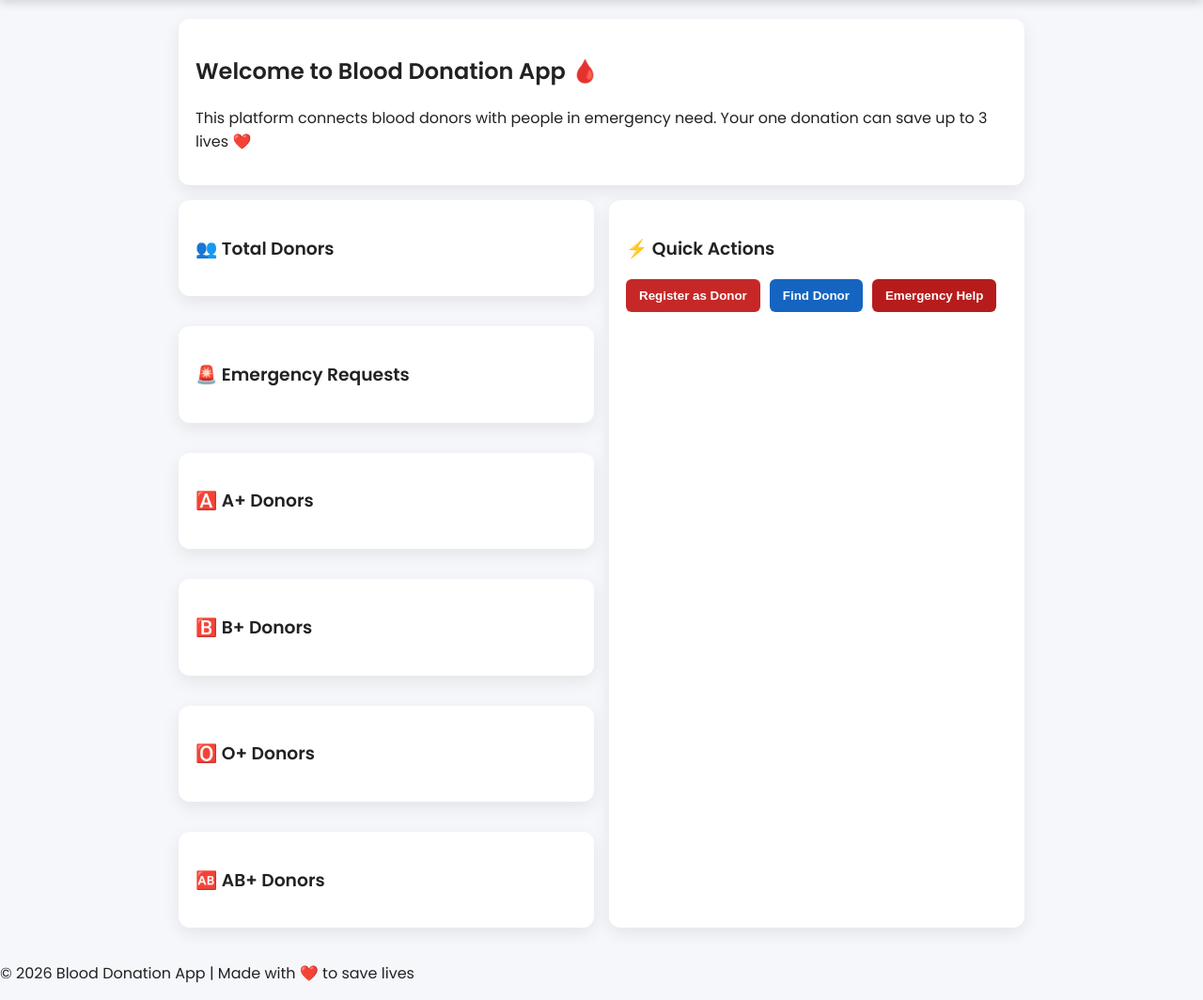
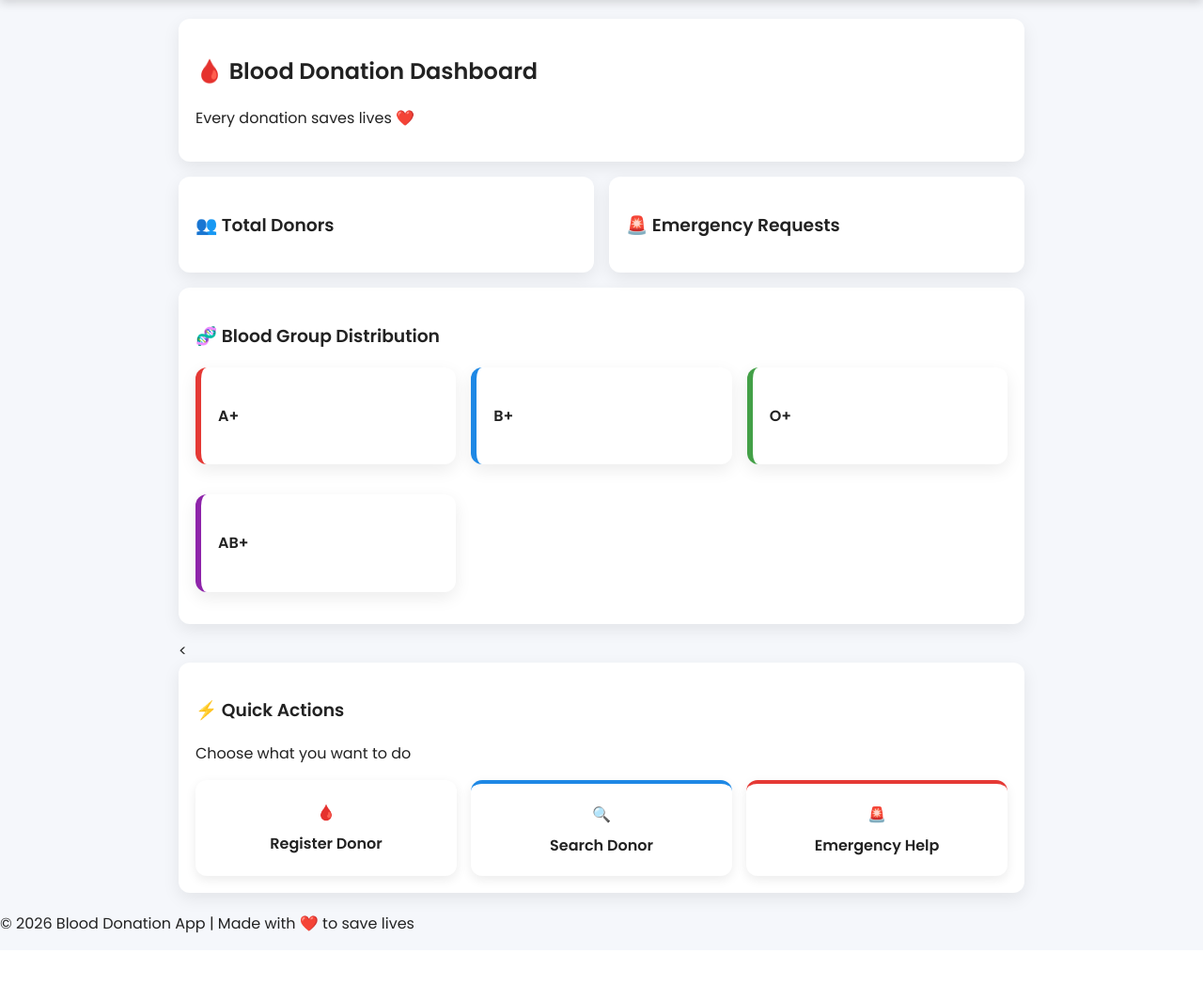
Before and after one commit to Kumkum2401/Blood-donation-webapp, a Python web app: template templates/index.html in a window 1280 px wide. Shown: the part 82-1146 px from the top of the page at 94% size. After the commit the page ends 1075 px from the top, so only its background shows below. Run offline with Jinja, Linux system fonts and the light colour scheme; the template is opened without the code that fills it, so the values that code supplies are empty.

Commit message:
new changes

```diff
--- a/static/style.css
+++ b/static/style.css
@@ -142,3 +142,57 @@ th {
     background: #ffebee;
     color: #b71c1c;
 }
+
+.aplus {
+    border-left: 6px solid #e53935;
+}
+
+.bplus {
+    border-left: 6px solid #1e88e5;
+}
+
+.oplus {
+    border-left: 6px solid #43a047;
+}
+
+.abplus {
+    border-left: 6px solid #8e24aa;
+}
+
+.action-grid {
+    display: grid;
+    grid-template-columns: repeat(auto-fit, minmax(150px, 1fr));
+    gap: 15px;
+    margin-top: 10px;
+}
+
+.action-card {
+    display: flex;
+    flex-direction: column;
+    align-items: center;
+    justify-content: center;
+    background: white;
+    padding: 20px;
+    border-radius: 12px;
+    text-decoration: none;
+    color: #222;
+    font-weight: 600;
+    box-shadow: 0 4px 12px rgba(0,0,0,0.08);
+    transition: 0.3s;
+}
+
+.action-card span {
+    margin-top: 8px;
+}
+
+.action-card:hover {
+    transform: translateY(-5px);
+}
+
+.action-card.blue {
+    border-top: 4px solid #1e88e5;
+}
+
+.action-card.red {
+    border-top: 4px solid #e53935;
+}
--- a/templates/index.html
+++ b/templates/index.html
@@ -3,14 +3,10 @@
 {% block content %}
 
 <section class="card">
-    <h2>Welcome to Blood Donation App 🩸</h2>
-    <p>
-        This platform connects blood donors with people in emergency need.
-        Your one donation can save up to 3 lives ❤️
-    </p>
+    <h2>🩸 Blood Donation Dashboard</h2>
+    <p>Every donation saves lives ❤️</p>
 </section>
 
-<section class="stats">
 <section class="stats">
 
     <div class="card">
@@ -23,44 +19,56 @@
         <p class="big">{{ requests_count }}</p>
     </div>
 
-    <div class="card">
-        <h3>🅰️ A+ Donors</h3>
+</section>
+
+<!-- NEW VISUAL SECTION (IMPORTANT CHANGE) -->
+<section class="card">
+    <h3>🧬 Blood Group Distribution</h3>
+
+    <div class="stats">
+
+        <div class="card aplus">
+            <h4>A+</h4>
             <p class="big">{{ ap_count }}</p>
         </div>
 
-    <div class="card">
-        <h3>🅱️ B+ Donors</h3>
+        <div class="card bplus">
+            <h4>B+</h4>
             <p class="big">{{ bp_count }}</p>
         </div>
 
-    <div class="card">
-        <h3>🅾️ O+ Donors</h3>
+        <div class="card oplus">
+            <h4>O+</h4>
             <p class="big">{{ op_count }}</p>
         </div>
 
-    <div class="card">
-        <h3>🆎 AB+ Donors</h3>
+        <div class="card abplus">
+            <h4>AB+</h4>
             <p class="big">{{ abp_count }}</p>
         </div>
 
+    </div>
 </section>
 
+<<section class="card">
+    <h3>⚡ Quick Actions</h3>
+    <p>Choose what you want to do</p>
 
-<section class="card">
-    <h3>⚡ Quick Actions</h3>
+    <div class="action-grid">
 
-    <div class="inline-form">
-
-        <a href="{{ url_for('register_donor') }}">
-            <button>Register as Donor</button>
+        <a href="{{ url_for('register_donor') }}" class="action-card">
+            🩸
+            <span>Register Donor</span>
         </a>
 
-        <a href="{{ url_for('search_donors') }}">
-            <button style="background:#1565c0;">Find Donor</button>
+        <a href="{{ url_for('search_donors') }}" class="action-card blue">
+            🔍
+            <span>Search Donor</span>
         </a>
 
-        <a href="{{ url_for('emergency_request') }}">
-            <button style="background:#b71c1c;">Emergency Help</button>
+        <a href="{{ url_for('emergency_request') }}" class="action-card red">
+            🚨
+            <span>Emergency Help</span>
         </a>
 
     </div>
```
Lines whose indentation alone changed are shown as unchanged.
